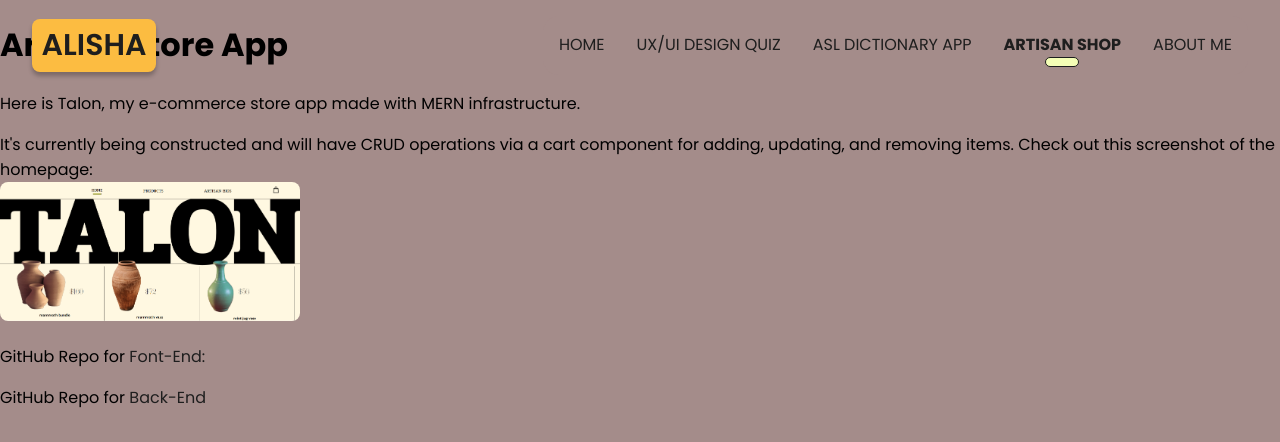
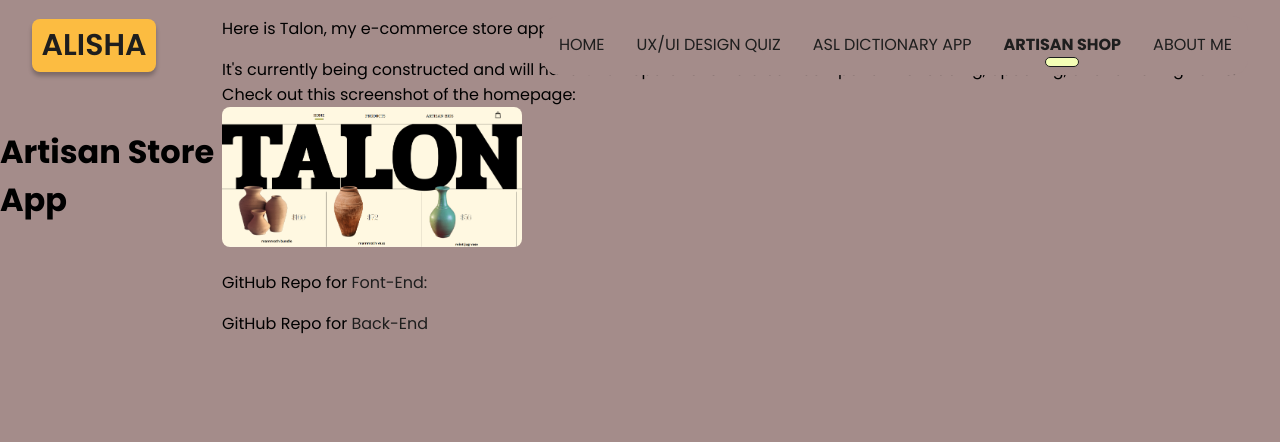
Before and after one commit to cyan-byte/au-portfolio, a React (Create React App) app: page /artisanstore in a window 1280 px wide. Shown: the top 442 px of the page. Built offline with nearby package versions, Linux system fonts and the light colour scheme.

Commit message:
centered Artisan route

```diff
--- a/src/App.css
+++ b/src/App.css
@@ -199,6 +199,11 @@ a {
 }
 
 /* Artisan Section */
+.artisan-container {
+  display: flex;
+  justify-content: center;
+  align-items: center;
+}
 
 .home-artisan-section {
   display: flex;
```
